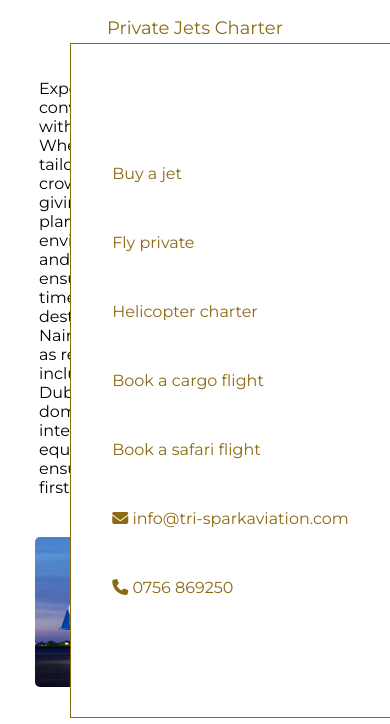
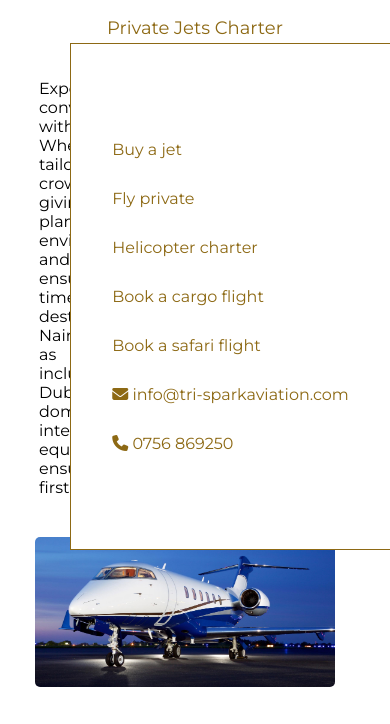
Before and after one commit to kevin-magu/trisparkaviation, a plain HTML site: page pages/jetscharter.html in a window 390 px wide. Both pictures are taken after a click on the element 342 px from the left and 37 px from the top of the page. Shown: the part 58-782 px from the top of the page. Drawn offline with Linux system fonts and the light colour scheme.

Commit message:
aviation

```diff
--- a/scripts/main.js
+++ b/scripts/main.js
@@ -1,9 +1,10 @@
 function toggleMenu() {
     const sideMenu = document.querySelector('.side-menu');
-    if (sideMenu.style.right === '0px') {
-        sideMenu.style.right = '-400px'; // Slide out
+
+    if (sideMenu.style.display === 'none' || sideMenu.style.display === '') {
+        sideMenu.style.display = 'flex'; // Show the menu
     } else {
-        sideMenu.style.right = '0px'; // Slide in
+        sideMenu.style.display = 'none'; // Hide the menu
     }
     console.log("button is pressed");
 }
--- a/styles/jetcharter.css
+++ b/styles/jetcharter.css
@@ -6,6 +6,7 @@
 
 body{
     font-family: "Montserrat", sans-serif;
+    overflow: hidden;
 }
 nav{
     position: relative;
@@ -63,6 +64,7 @@ nav{
     }
     .charter-content{
         width: 80%;
+        text-align: justify;
     }
     .charter-image{
         width: 300px;
--- a/styles/navbar.css
+++ b/styles/navbar.css
@@ -1,8 +1,8 @@
 html{
-    scroll-behavior: smooth;
+    overflow-x: hidden;
 }
 body{
-    overflow-x: hidden;
+
 }
 
 nav{
@@ -64,14 +64,14 @@ nav li{
 .side-menu{
     border-right: none;
     height: 80vh;
-    display: flex;
+    display: none;
     flex-direction: column;
     justify-content: center;
     align-items: center;
-    width: 400px;
+    width: 380px;
     position: absolute;
     z-index: 200;
-    right: -400px;
+    right: 0px;
     top: 12vh;
     background-color: white;
     color: #8d6914;
@@ -82,11 +82,16 @@ nav li{
     color: #8d6914;
     text-decoration: none;
     list-style: none;
+    width: fit-content;
 }
 .side-menu ul{
     display: flex;
     flex-direction: column;
     gap: 50px;
+    width: fit-content;
+}
+.sidemenu-container{
+    overflow-x: hidden;
 }
 
 
@@ -125,6 +130,11 @@ nav li{
     }
     .side-menu{
         width: 320px;
+        height: 60vh;
+    }
+    .side-menu ul{
+        gap: 30px;
     }
 
+
 }
```
